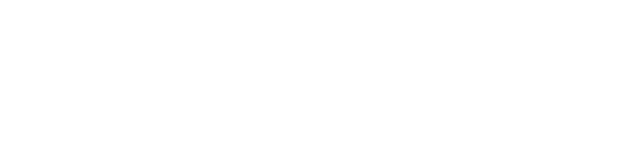
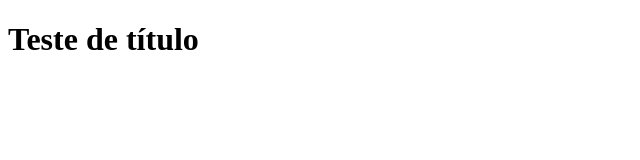
Before and after one commit to denilsonribbeiro/projetoFrontEnd, a plain HTML site: page index.html in a window 1280 px wide. Shown: the whole page, without its empty margins (0-640 px from the left). Drawn offline with Linux system fonts and the light colour scheme.

Commit message:
Acrescendando título de teste

```diff
--- a/index.html
+++ b/index.html
@@ -5,6 +5,7 @@
     <title>Site Pessoal Denilson Ribeiro</title>
 </head>
 <body>
+   <h1>Teste de título</h1>
 
 </body>
 </html>
```
